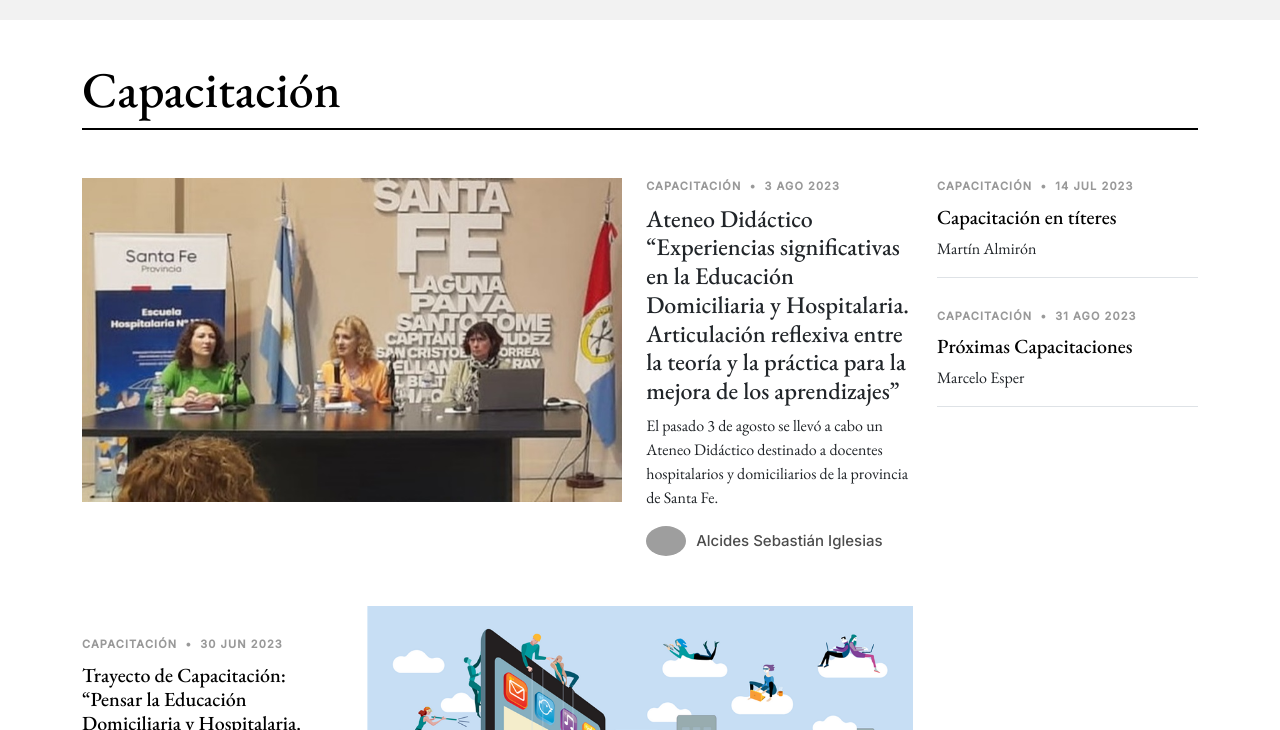
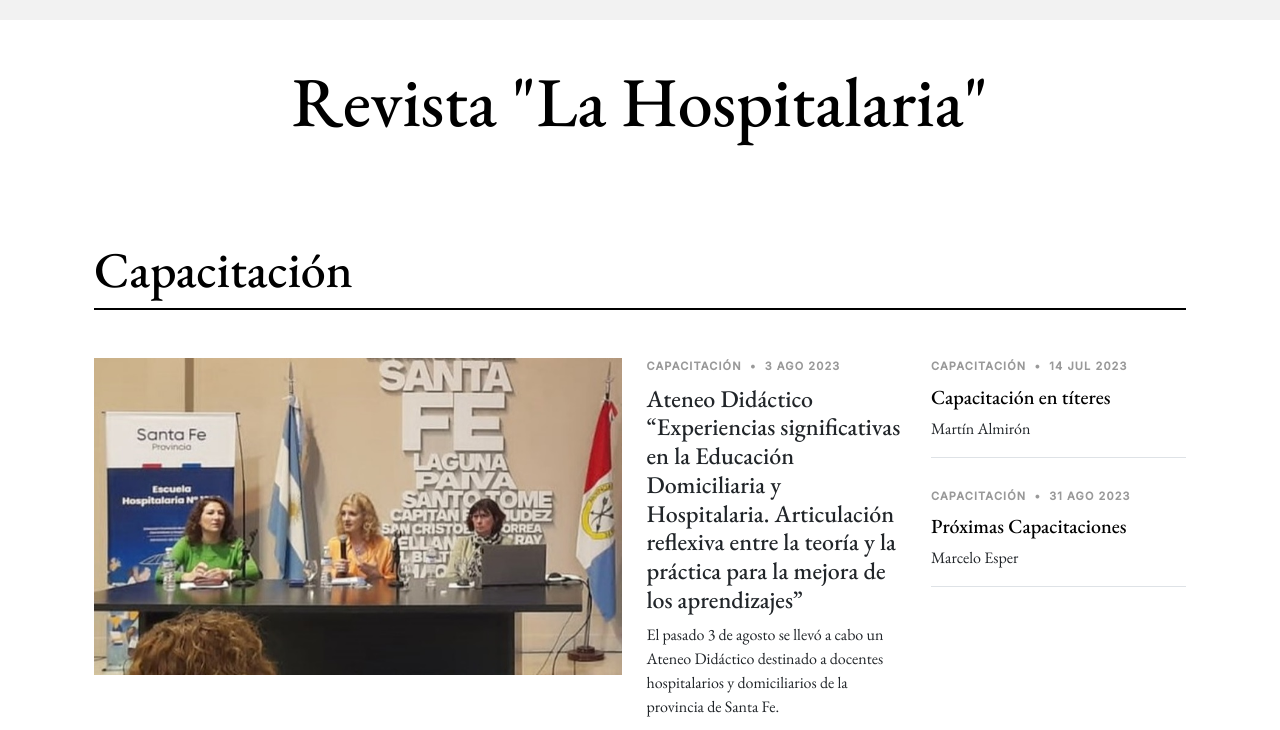
Before and after one commit to sebai1981/lahospitalariadigitalsf, a plain HTML site: page revista.html in a window 1280 px wide. Shown: the part 70-800 px from the top of the page. Drawn offline with nearby package versions, Linux system fonts and the light colour scheme; grey boxes are pictures that could not be loaded; a web font is replaced by a local one.

Commit message:
Add files via upload

```diff
--- a/revista.html
+++ b/revista.html
@@ -85,7 +85,13 @@
 
   <main id="main">
 
-
+    <section>
+      <div class="container" data-aos="fade-up">
+        <div class="row">
+          <div class="col-lg-12 text-center mb-5">
+            <h2 class="page-title">Revista "La Hospitalaria"</h2>
+          </div>
+        </div>
 
     <!-- ======= Capacitación Category Section ======= -->
     <section class="category-section">
```
